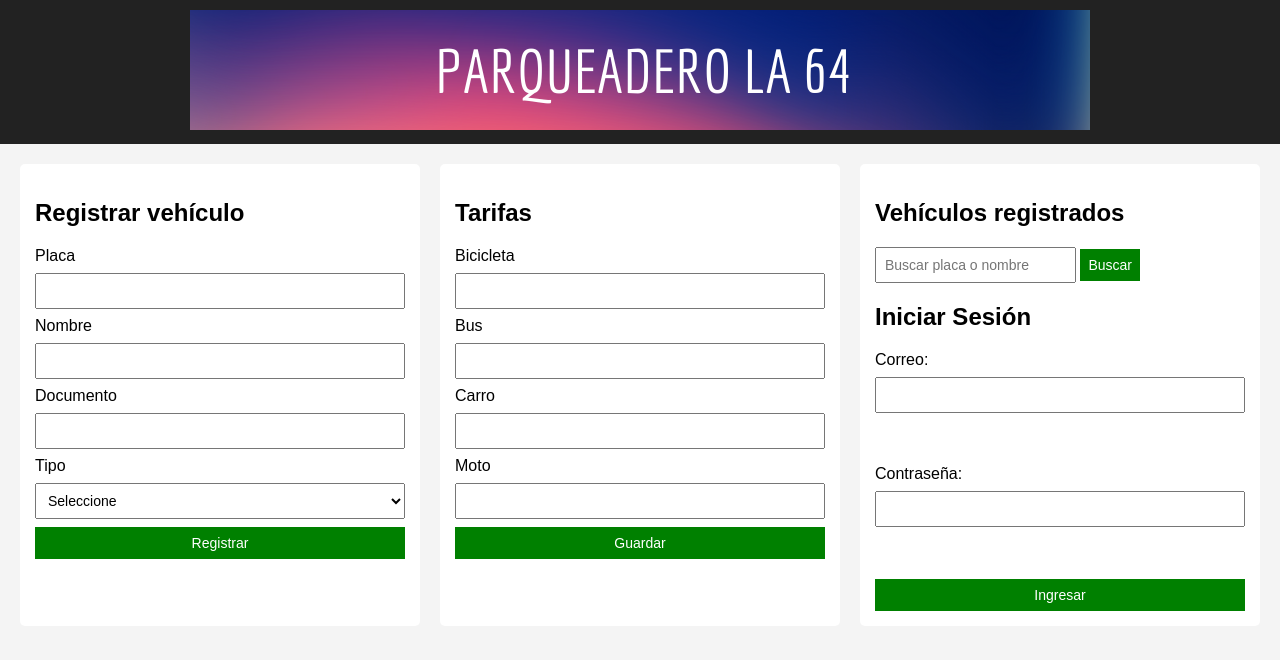
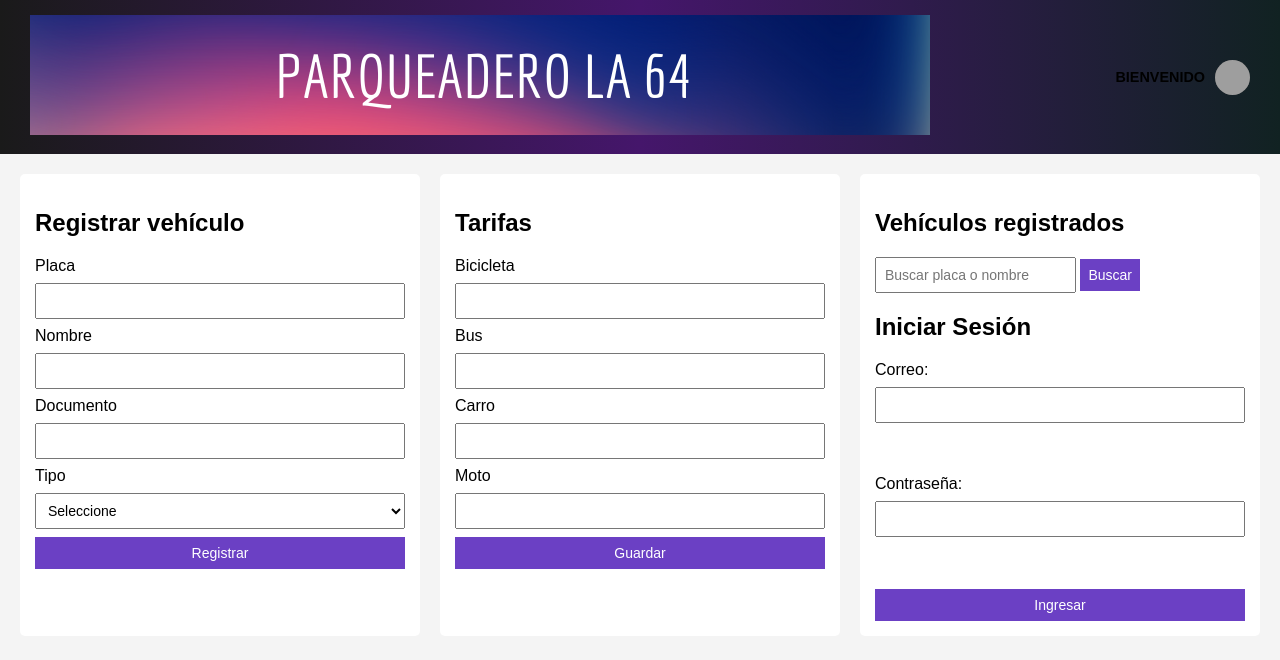
Before and after one commit to MikkelSvein/ElparqueaderoLa64, a PHP site: page /html/vistaAdmin.html in a window 1280 px wide. Shown: the top 660 px of the page. Run offline with PHP 8.4, Linux system fonts and the light colour scheme; data that the repository does not hold is empty; grey boxes are pictures that could not be loaded.

Commit message:
corrección vistas

```diff
--- a/css/vistaAdmin.css
+++ b/css/vistaAdmin.css
@@ -5,11 +5,37 @@ body {
     padding: 0;
 }
 
+/* ==== Encabezado ==== */
 header {
-    background-color: #222;
-    color: white;
-    padding: 10px;
-    text-align: center;
+  display: flex;
+  justify-content: space-between;
+  align-items: center;
+  background: linear-gradient(90deg, #1a1a1a, #45166b, #122);
+  padding: 15px 30px;
+}
+
+header .logo h1 {
+  font-size: 1.8rem;
+  color: #fff;
+  letter-spacing: 2px;
+}
+
+.user-section {
+  display: flex;
+  align-items: center;
+  gap: 10px;
+}
+
+.user-section .bienvenido {
+  font-weight: bold;
+  font-size: 0.9rem;
+}
+
+.user-icon {
+  width: 35px;
+  height: 35px;
+  border-radius: 50%;
+  background-color: #333;
 }
 
 main {
@@ -37,12 +63,12 @@ input, select, button {
 }
 
 button {
-    background-color: green;
+    background-color: #6b40c4;
     color: white;
     border: none;
     cursor: pointer;
 }
 
 button:hover {
-    background-color: darkgreen;
+    background-color: #6b40c4;
 }
--- a/html/vistaAdmin.html
+++ b/html/vistaAdmin.html
@@ -7,10 +7,15 @@
     <link rel="stylesheet" href="../css/vistaAdmin.css">
 </head>
 <body>
-    <header>
-        <a href="../html/vistaprincipal.html"><img src="../recursos/banner.png"
-            alt="Banner parqueadero la 64"></a>
-    </header>
+     <header>
+    <div class="logo">
+      <center><a href="vistaUsuario.html"><img src="../recursos/banner.png"></a></center>
+    </div>
+    <div class="user-section">
+      <span class="bienvenido">BIENVENIDO</span>
+      <img src="https://cdn-icons-png.flaticon.com/512/847/847969.png" alt="Usuario" class="user-icon">
+    </div>
+  </header>
 
     <main>
         <section class="registro">
--- a/html/vistaUsuario.html
+++ b/html/vistaUsuario.html
@@ -3,14 +3,14 @@
 <head>
   <meta charset="UTF-8">
   <meta name="viewport" content="width=device-width, initial-scale=1.0">
-  <title>Parqueadero La 64 - Usuario</title>
-  <link rel="stylesheet" href="css/style.css">
+  <title>Parqueadero La 64</title>
+  <link rel="stylesheet" href="../css/vistaUsuario.css">
 </head>
 <body>
   <!-- Encabezado -->
   <header>
     <div class="logo">
-      <h1>PARQUEADERO LA 64</h1>
+      <center><a href="vistaUsuario.html"><img src="../recursos/banner.png"></a></center>
     </div>
     <div class="user-section">
       <span class="bienvenido">BIENVENIDO</span>
```
